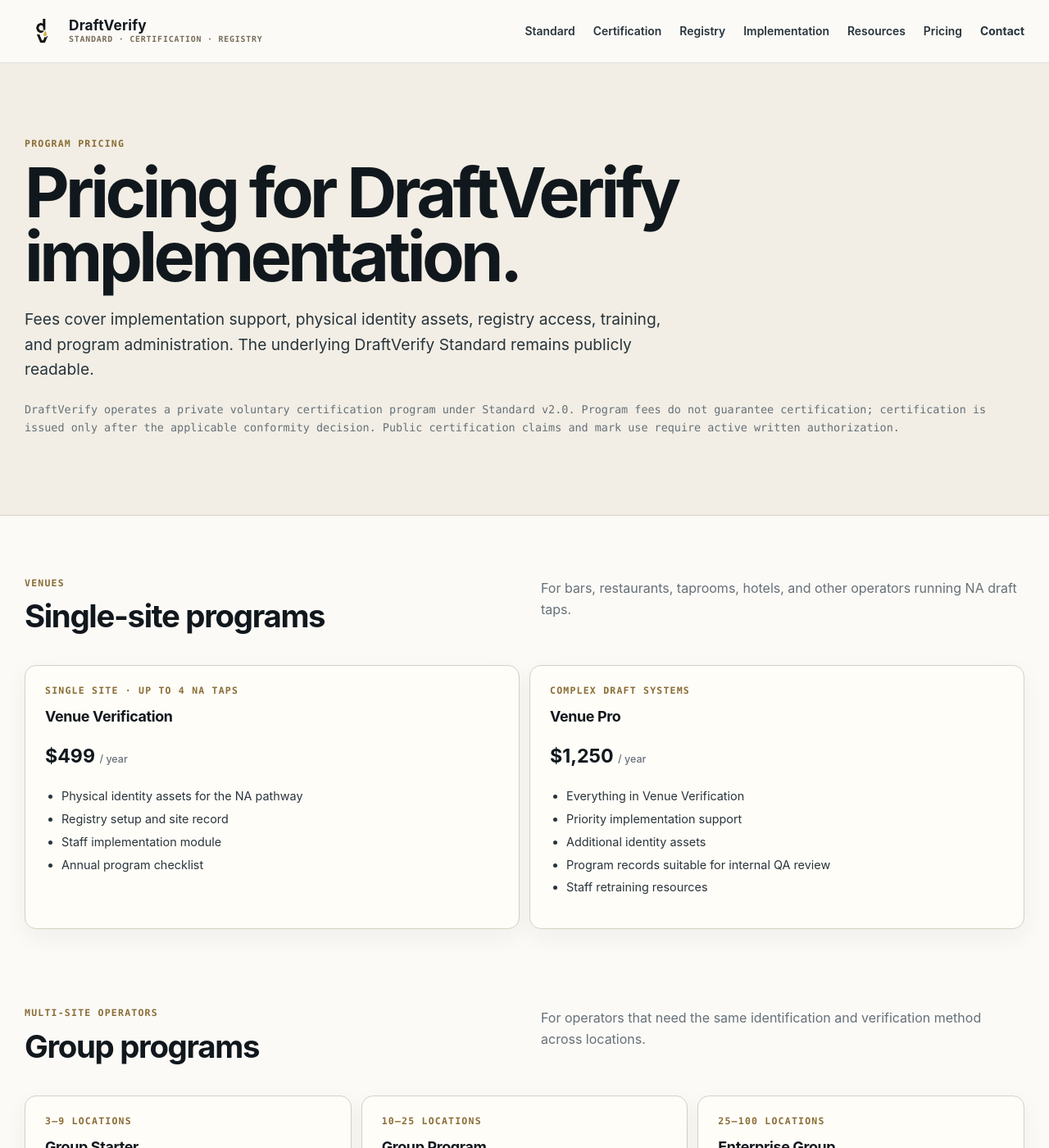
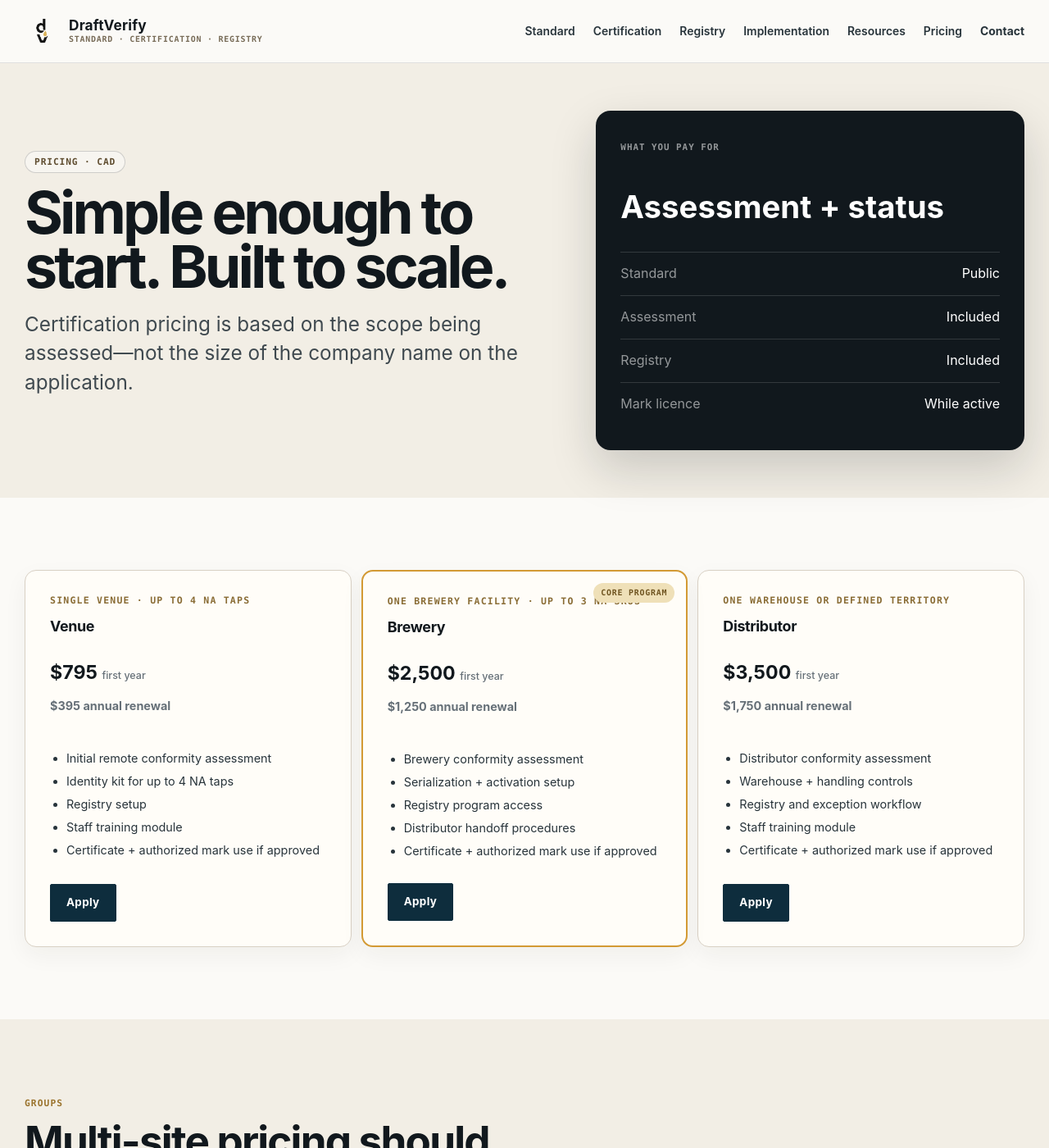
Before and after one commit to draftverify/draftverify.com, a Jekyll site: the page built from pricing.html, in a window 1280 px wide and 1400 px high. Shown: the whole window at 82% size. Built offline with Jekyll 4.4.1, drawn with Linux system fonts in a browser that asks for light colours; some of the changed text lies outside the part shown.

Commit message:
Make DraftVerify certification pricing realistic

```diff
--- a/pricing.html
+++ b/pricing.html
@@ -2,215 +2,158 @@
 layout: default
 title: "Pricing — DraftVerify"
 permalink: /pricing/
-description: "Published program pricing for DraftVerify implementation, conformity assessment, registry access, training, certification administration, and support."
+description: "DraftVerify certification and program pricing for venues, breweries, distributors, and multi-site operators."
 ---
 
-<section class="page-intro">
-  <div class="container">
-    <div class="kicker">Program pricing</div>
-    <h1>Pricing for DraftVerify implementation.</h1>
-    <p class="lead">
-      Fees cover implementation support, physical identity assets, registry access, training, and
-      program administration. The underlying DraftVerify Standard remains publicly readable.
+<section class="page-intro visual-page-intro">
+  <div class="container page-intro-grid">
+    <div>
+      <div class="eyebrow-pill">Pricing · CAD</div>
+      <h1>Simple enough to start. Built to scale.</h1>
+      <p class="hero-deck">
+        Certification pricing is based on the scope being assessed—not the size of the company name on the application.
       </p>
-    <p class="institution-note">
-      DraftVerify operates a private voluntary certification program under Standard v2.0. Program fees do not guarantee certification; certification is issued only after the applicable conformity decision. Public certification claims and mark use require active written authorization.
-    </p>
+    </div>
+    <div class="cert-card">
+      <span class="cert-card-top">WHAT YOU PAY FOR</span>
+      <div class="cert-status">Assessment + status</div>
+      <dl>
+        <div><dt>Standard</dt><dd>Public</dd></div>
+        <div><dt>Assessment</dt><dd>Included</dd></div>
+        <div><dt>Registry</dt><dd>Included</dd></div>
+        <div><dt>Mark licence</dt><dd>While active</dd></div>
+      </dl>
+    </div>
   </div>
 </section>
 
-<section class="section section-rule">
+<section class="visual-section">
   <div class="container">
-    <div class="pricing-group">
-      <div class="pricing-group-head">
-        <div><div class="kicker">Venues</div><h2>Single-site programs</h2></div>
-        <p>For bars, restaurants, taprooms, hotels, and other operators running NA draft taps.</p>
-      </div>
-      <div class="pricing-table">
+    <div class="pricing-table cols-3 realistic-pricing">
       <article class="price-card">
-          <div class="record-label">Single site · up to 4 NA taps</div>
-          <h3>Venue Verification</h3>
-          <div class="price-tag">$499 <small>/ year</small></div>
+        <div class="record-label">Single venue · up to 4 NA taps</div>
+        <h3>Venue</h3>
+        <div class="price-tag">$795 <small>first year</small></div>
+        <p class="renewal-price">$395 annual renewal</p>
         <ul>
-            <li>Physical identity assets for the NA pathway</li>
-            <li>Registry setup and site record</li>
-            <li>Staff implementation module</li>
-            <li>Annual program checklist</li>
+          <li>Initial remote conformity assessment</li>
+          <li>Identity kit for up to 4 NA taps</li>
+          <li>Registry setup</li>
+          <li>Staff training module</li>
+          <li>Certificate + authorized mark use if approved</li>
         </ul>
+        <a class="btn primary" href="{{ '/onboarding/' | relative_url }}">Apply</a>
       </article>
+
+      <article class="price-card featured-price">
+        <div class="record-label">One brewery facility · up to 3 NA SKUs</div>
+        <h3>Brewery</h3>
+        <div class="price-tag">$2,500 <small>first year</small></div>
+        <p class="renewal-price">$1,250 annual renewal</p>
+        <ul>
+          <li>Brewery conformity assessment</li>
+          <li>Serialization + activation setup</li>
+          <li>Registry program access</li>
+          <li>Distributor handoff procedures</li>
+          <li>Certificate + authorized mark use if approved</li>
+        </ul>
+        <a class="btn primary" href="{{ '/onboarding/' | relative_url }}">Apply</a>
+      </article>
+
       <article class="price-card">
-          <div class="record-label">Complex draft systems</div>
-          <h3>Venue Pro</h3>
-          <div class="price-tag">$1,250 <small>/ year</small></div>
+        <div class="record-label">One warehouse or defined territory</div>
+        <h3>Distributor</h3>
+        <div class="price-tag">$3,500 <small>first year</small></div>
+        <p class="renewal-price">$1,750 annual renewal</p>
         <ul>
-            <li>Everything in Venue Verification</li>
-            <li>Priority implementation support</li>
-            <li>Additional identity assets</li>
-            <li>Program records suitable for internal QA review</li>
-            <li>Staff retraining resources</li>
+          <li>Distributor conformity assessment</li>
+          <li>Warehouse + handling controls</li>
+          <li>Registry and exception workflow</li>
+          <li>Staff training module</li>
+          <li>Certificate + authorized mark use if approved</li>
         </ul>
+        <a class="btn primary" href="{{ '/onboarding/' | relative_url }}">Apply</a>
       </article>
     </div>
   </div>
+</section>
 
-    <div class="pricing-group">
-      <div class="pricing-group-head">
-        <div><div class="kicker">Multi-site operators</div><h2>Group programs</h2></div>
-        <p>For operators that need the same identification and verification method across locations.</p>
+<section class="visual-section warm-band">
+  <div class="container">
+    <div class="visual-intro">
+      <div>
+        <span class="section-number">Groups</span>
+        <h2>Multi-site pricing should scale like a program, not a pile of individual audits.</h2>
       </div>
-      <div class="pricing-table cols-3">
-        <article class="price-card">
-          <div class="record-label">3–9 locations</div>
-          <h3>Group Starter</h3>
-          <div class="price-tag">$4,900 <small>/ year</small></div>
-          <ul>
-            <li>Rollout plan for participating sites</li>
-            <li>Central training and reference material</li>
-            <li>Quarterly program check-in</li>
-            <li>Identity kits for each location</li>
-          </ul>
-        </article>
-        <article class="price-card">
-          <div class="record-label">10–25 locations</div>
-          <h3>Group Program</h3>
-          <div class="price-tag">$9,900 <small>/ year</small></div>
-          <ul>
-            <li>Everything in Group Starter</li>
-            <li>Expanded training coverage</li>
-            <li>Distributor handoff procedures</li>
-            <li>Multi-location QA snapshots</li>
-          </ul>
-        </article>
-        <article class="price-card">
-          <div class="record-label">25–100 locations</div>
-          <h3>Enterprise Group</h3>
-          <div class="price-tag">$24,000 <small>/ year</small></div>
-          <ul>
-            <li>Custom program handbook</li>
-            <li>Annual program review summary</li>
-            <li>Program-level registry reporting</li>
-            <li>Priority operator support</li>
-          </ul>
-        </article>
-      </div>
+      <p>One central program assessment, then a per-site certification fee.</p>
     </div>
 
-    <div class="pricing-group">
-      <div class="pricing-group-head">
-        <div><div class="kicker">Distribution</div><h2>Distributor programs</h2></div>
-        <p>For organizations preserving NA draft identity through warehousing, delivery, and field support.</p>
-      </div>
-      <div class="pricing-table cols-3">
-        <article class="price-card">
-          <div class="record-label">Single territory or warehouse</div>
-          <h3>Distributor</h3>
-          <div class="price-tag">$12,500 <small>/ year</small></div>
-          <ul>
-            <li>Distributor implementation procedures</li>
-            <li>Warehouse training module</li>
-            <li>Identity and handling guidelines</li>
-            <li>Basic route and warehouse records</li>
-          </ul>
-        </article>
-        <article class="price-card">
-          <div class="record-label">Multiple depots</div>
-          <h3>Distributor Pro</h3>
-          <div class="price-tag">$28,000 <small>/ year</small></div>
-          <ul>
-            <li>Everything in Distributor</li>
-            <li>Regional registry views where available</li>
-            <li>Issue and exception workflows</li>
-            <li>Annual site review</li>
-          </ul>
-        </article>
-        <article class="price-card">
-          <div class="record-label">National or multi-country</div>
-          <h3>Distributor Enterprise</h3>
-          <div class="price-tag">$55,000 <small>/ year</small></div>
-          <ul>
-            <li>Program design for NA draft handling</li>
-            <li>Multi-warehouse rollout planning</li>
-            <li>Enterprise program reporting</li>
-          </ul>
-        </article>
-      </div>
+    <div class="two-panel">
+      <div class="big-link-panel light-panel no-link pricing-panel">
+        <span class="panel-label">Multi-site operators</span>
+        <h2>$2,500 program setup</h2>
+        <p><strong>+ $350 per site</strong> for initial certification.</p>
+        <p><strong>$195 per site/year</strong> for renewal.</p>
+        <p class="pricing-note">Designed for restaurant groups, hotels, entertainment venues and regional chains.</p>
       </div>
 
-    <div class="pricing-group">
-      <div class="pricing-group-head">
-        <div><div class="kicker">Breweries</div><h2>Brewery programs</h2></div>
-        <p>For producers that want a documented identity method for NA draft in their own network.</p>
-      </div>
-      <div class="pricing-table cols-3">
-        <article class="price-card">
-          <div class="record-label">Craft and regional</div>
-          <h3>Micro Brewery</h3>
-          <div class="price-tag">$18,500 <small>/ year</small></div>
-          <ul>
-            <li>NA SKU identity assets</li>
-            <li>Brewery implementation procedures</li>
-            <li>Distributor instructions and playbook</li>
-            <li>Registry program access</li>
-          </ul>
-        </article>
-        <article class="price-card">
-          <div class="record-label">Multi-facility</div>
-          <h3>Regional Brewery</h3>
-          <div class="price-tag">$65,000 <small>/ year</small></div>
-          <ul>
-            <li>Everything in Micro Brewery</li>
-            <li>Multi-facility support</li>
-            <li>Distributor integration workflow</li>
-            <li>Regional program summaries</li>
-          </ul>
-        </article>
-        <article class="price-card">
-          <div class="record-label">National footprint</div>
-          <h3>Large Brewery</h3>
-          <div class="price-tag">$150,000 <small>/ year</small></div>
-          <ul>
-            <li>National distributor integration</li>
-            <li>Multi-SKU identity management</li>
-            <li>National program reporting</li>
-            <li>Brewery-side training</li>
-          </ul>
-        </article>
-      </div>
-    </div>
-
-    <div class="pricing-group">
-      <div class="pricing-group-head">
-        <div><div class="kicker">Global programs</div><h2>Enterprise beverage groups</h2></div>
-        <p>Scoped by footprint, facilities, markets, and number of NA draft pathways.</p>
-      </div>
-      <div class="pricing-table single">
-        <article class="price-card">
-          <div class="record-label">Global group · by agreement</div>
-          <h3>Macro Enterprise Brewery</h3>
-          <div class="price-tag">$1.2M–$2.5M <small>/ year</small></div>
-          <ul>
-            <li>Group-wide implementation rights by written agreement</li>
-            <li>NA SKU identity assets at agreed scale</li>
-            <li>Global distributor and venue program design</li>
-            <li>Dedicated support and governance cadence</li>
-          </ul>
-        </article>
+      <div class="big-link-panel dark-panel no-link pricing-panel">
+        <span class="panel-label">Enterprise / national</span>
+        <h2>Quoted by scope.</h2>
+        <p>For multi-warehouse, national brewery, multi-country, or custom registry programs.</p>
+        <p class="pricing-note">No invented seven-figure list price. Scope first, proposal second.</p>
       </div>
     </div>
   </div>
 </section>
 
-<section class="section-sm">
+<section class="visual-section">
   <div class="container">
-    <div class="cta-band">
+    <div class="visual-intro compact">
       <div>
-        <div class="kicker">Scoping</div>
-        <h3>Tell us the number of sites, taps, facilities, or territories involved.</h3>
+        <span class="section-number">Additional services</span>
+        <h2>Only pay for extra work when you need it.</h2>
       </div>
-      <div class="cta-actions">
-        <a class="btn primary" href="{{ '/onboarding/' | relative_url }}">Start onboarding</a>
-        <a class="btn ghost" href="{{ '/contact/' | relative_url }}">Ask a question</a>
+    </div>
+
+    <div class="metric-row service-pricing">
+      <div>
+        <span>01</span>
+        <strong>$1,250/day</strong>
+        <small>On-site assessment, plus travel at cost.</small>
+      </div>
+      <div>
+        <span>02</span>
+        <strong>$175/hour</strong>
+        <small>Optional implementation support.</small>
+      </div>
+      <div>
+        <span>03</span>
+        <strong>Quoted</strong>
+        <small>Custom integrations, API work or enterprise registry requirements.</small>
+      </div>
+      <div>
+        <span>04</span>
+        <strong>Included</strong>
+        <small>Standard updates applicable to an active certificate.</small>
       </div>
     </div>
   </div>
 </section>
+
+<section class="visual-section warm-band">
+  <div class="container statement-band">
+    <div>
+      <span class="section-number">Important</span>
+      <h2>Payment buys the assessment. It does not buy the result.</h2>
+      <p style="max-width:760px;color:var(--muted);">
+        Certification is issued only after the applicable conformity decision. On-site work is only required
+        where the scope or evidence makes it necessary.
+      </p>
+    </div>
+    <div class="statement-actions">
+      <a class="btn primary" href="{{ '/onboarding/' | relative_url }}">Start an application</a>
+      <a class="text-link" href="{{ '/certification/' | relative_url }}">How certification works →</a>
+    </div>
+  </div>
+</section>
--- a/styles.css
+++ b/styles.css
@@ -497,3 +497,17 @@ h2,.h2{letter-spacing:-.035em}
   .std-index-list{columns:1}
   .photo-stack{min-height:360px}
 }
+
+/* Pricing v2 */
+.realistic-pricing{align-items:stretch}
+.realistic-pricing .price-card{display:flex;flex-direction:column;padding:30px}
+.realistic-pricing .price-card ul{flex:1;margin-bottom:24px}
+.realistic-pricing .price-card .btn{align-self:flex-start}
+.renewal-price{margin:-8px 0 22px;color:var(--muted);font-weight:650;font-size:.9rem}
+.featured-price{border:2px solid var(--accent)!important;position:relative}
+.featured-price:before{content:"Core program";position:absolute;top:14px;right:14px;font:700 .62rem/1 ui-monospace,SFMono-Regular,Menlo,monospace;letter-spacing:.08em;text-transform:uppercase;background:var(--accent-soft);padding:7px 9px;border-radius:999px;color:#6f5420}
+.pricing-panel h2{font-size:clamp(2rem,3.2vw,3.3rem)}
+.pricing-panel p{font-size:1.05rem}
+.pricing-note{opacity:.72;font-size:.9rem!important;margin-top:28px}
+.service-pricing strong{font-size:1.35rem}
+@media(max-width:980px){.realistic-pricing{grid-template-columns:1fr}}
```
Lines whose indentation alone changed are shown as unchanged.
